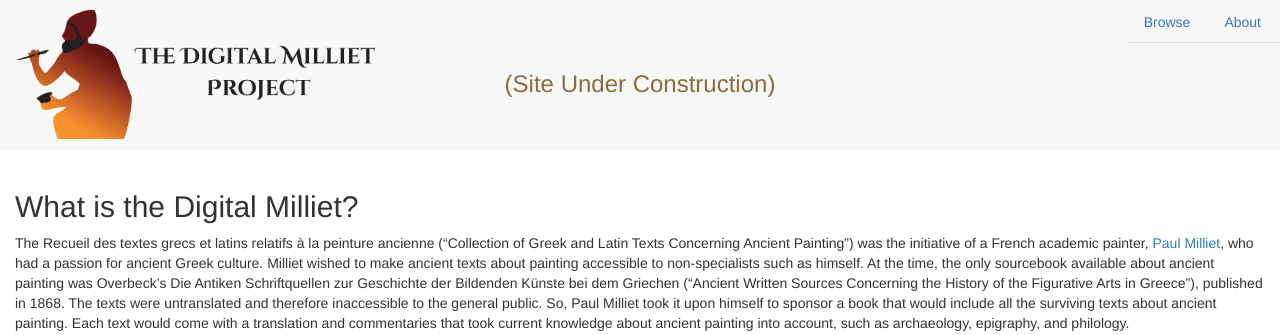
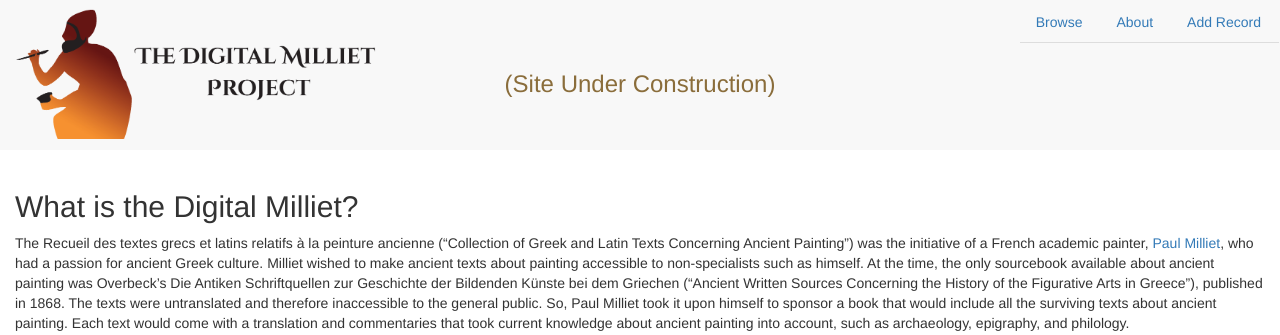
Before and after one commit to perseids-project/digital_milliet, a Flask app: template app/templates/about.html in a window 1280 px wide. Shown: the top 335 px of the page. Run offline with Flask 2, Linux system fonts and the light colour scheme; the template is opened without the code that fills it, so the values that code supplies are empty; some libraries are stand-ins or nearby versions.

Commit message:
adding in link to input form

```diff
--- a/app/templates/header.html
+++ b/app/templates/header.html
@@ -19,6 +19,9 @@
       <ul class="nav nav-tabs navbar-right">
         <li><a href="{{url_for('commentary')}}">Browse</a></li>
         <li><a href="{{url_for('about')}}">About</a></li>
+         <!-- Should set this elsewhere... -->
+        <li><a href="http://127.0.0.1:5000/annotation">Add Record</a></li>
+        <!-- <li><a href="http://digmill.perseus.org/annotation">Add Record</a></li> -->
       </ul>
     </div><!-- /.navbar-collapse -->
   </div><!-- /.container-fluid -->
```
